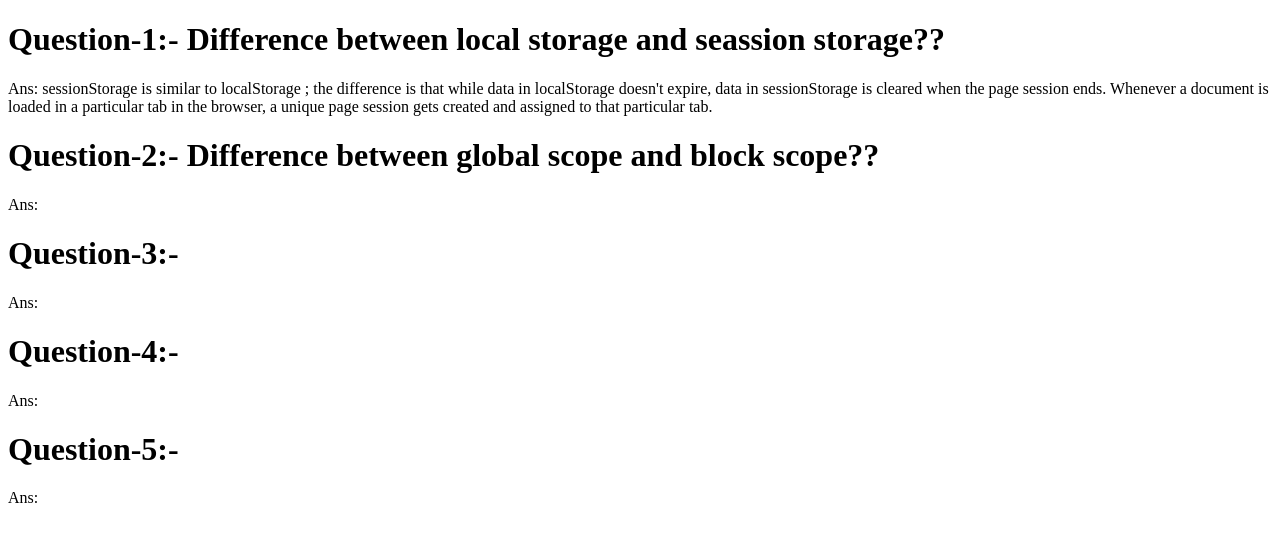
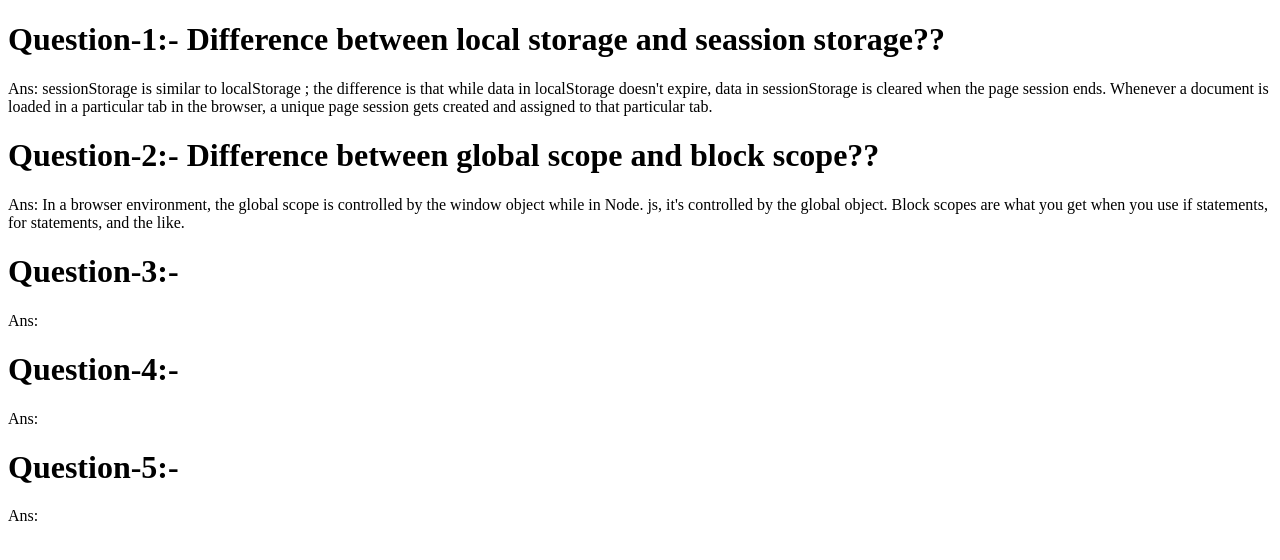
Before and after one commit to Nizam-Shejan11/debug-07, a plain HTML site: page blog.html in a window 1280 px wide. Drawn offline with Linux system fonts and the light colour scheme.

Commit message:
second qsn added

```diff
--- a/blog.html
+++ b/blog.html
@@ -21,7 +21,12 @@
     </div>
     <div>
       <h1>Question-2:- Difference between global scope and block scope??</h1>
-      <p>Ans:</p>
+      <p>
+        Ans: In a browser environment, the global scope is controlled by the
+        window object while in Node. js, it's controlled by the global object.
+        Block scopes are what you get when you use if statements, for
+        statements, and the like.
+      </p>
     </div>
     <div>
       <h1>Question-3:-</h1>
```
